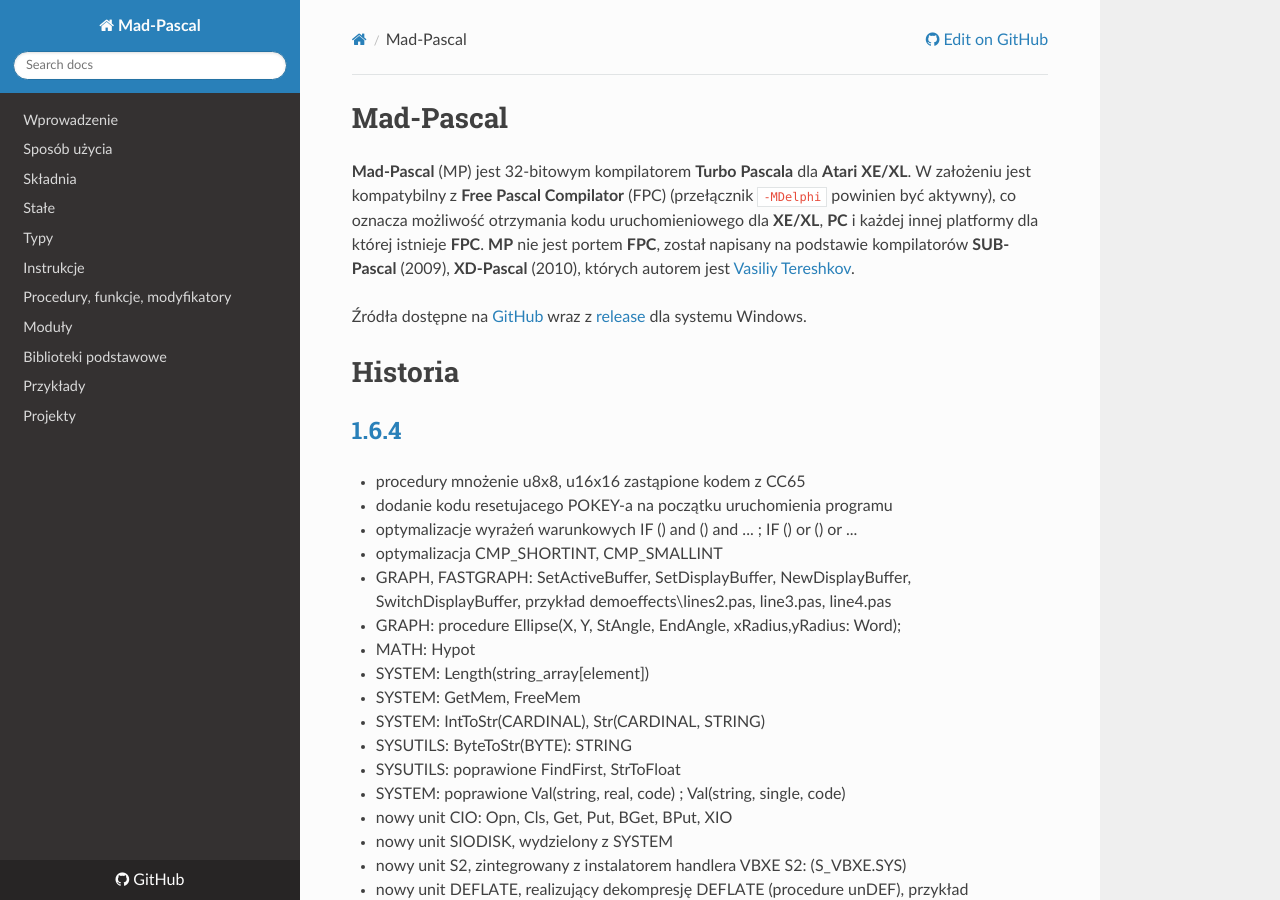
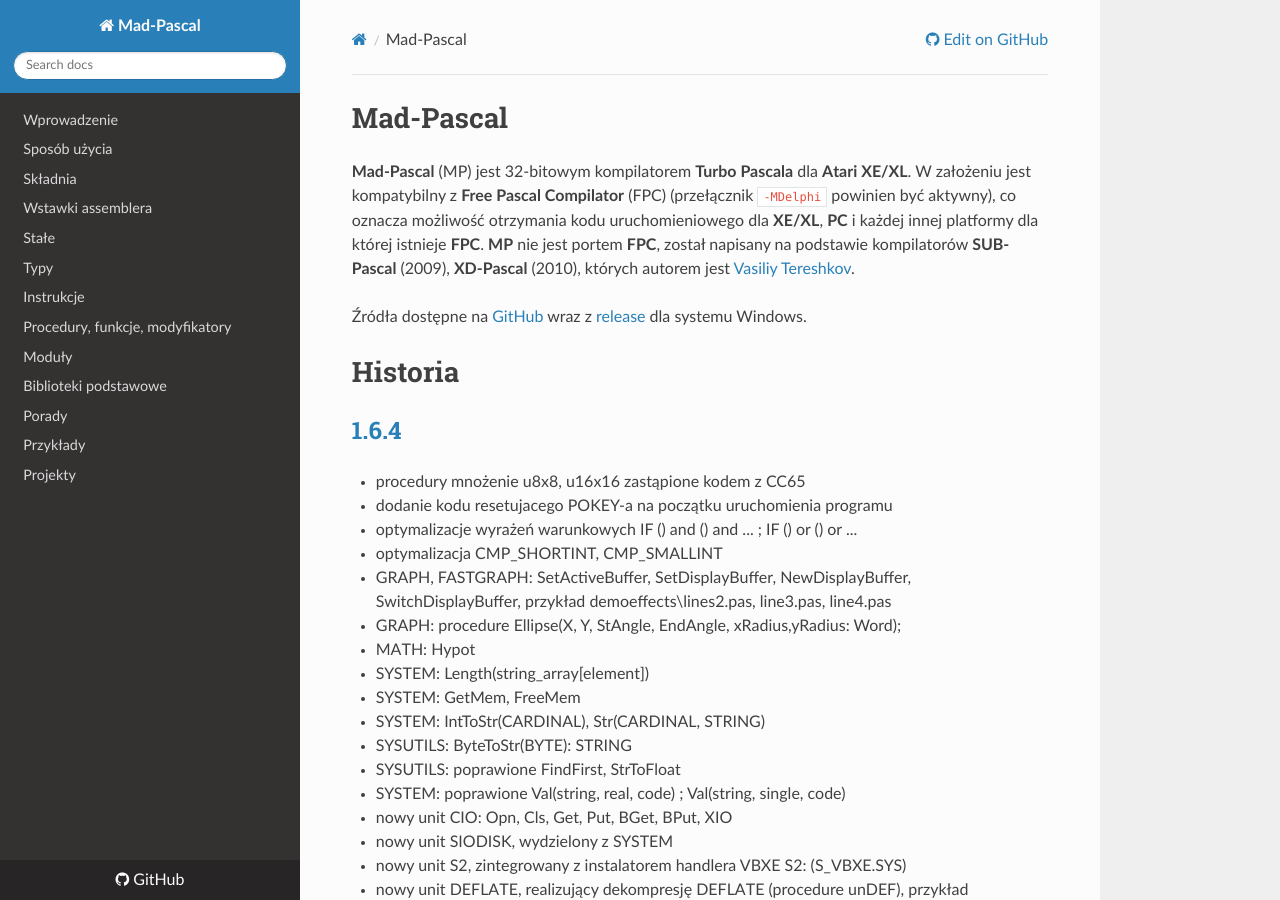
Before and after one commit to zbyti/mad-pascal-mkdocs, an MkDocs documentation site: the page built from docs/index.md, in a window 1280 px wide and 900 px high. Built offline with MkDocs 1.6.1, drawn with Linux system fonts in a browser that asks for light colours; nearby versions of some CDN libraries.

Commit message:
Add files via upload

```diff
--- a/mkdocs.yml
+++ b/mkdocs.yml
@@ -14,11 +14,13 @@ nav:
     - Wprowadzenie: wprowadzenie.md
     - Sposób użycia: sposob-uzycia.md
     - Składnia: skladnia.md
+    - Wstawki assemblera: asmblock.md
     - Stałe: stale.md
     - Typy: typy.md
     - Instrukcje: instrukcje.md
     - Procedury, funkcje, modyfikatory: procedury-funkcje.md
     - Moduły: moduly.md
     - Biblioteki podstawowe: biblioteki-podstawowe.md
+    - Porady: tricks.md
     - Przykłady: przyklady.md
     - Projekty: projekty.md
```
